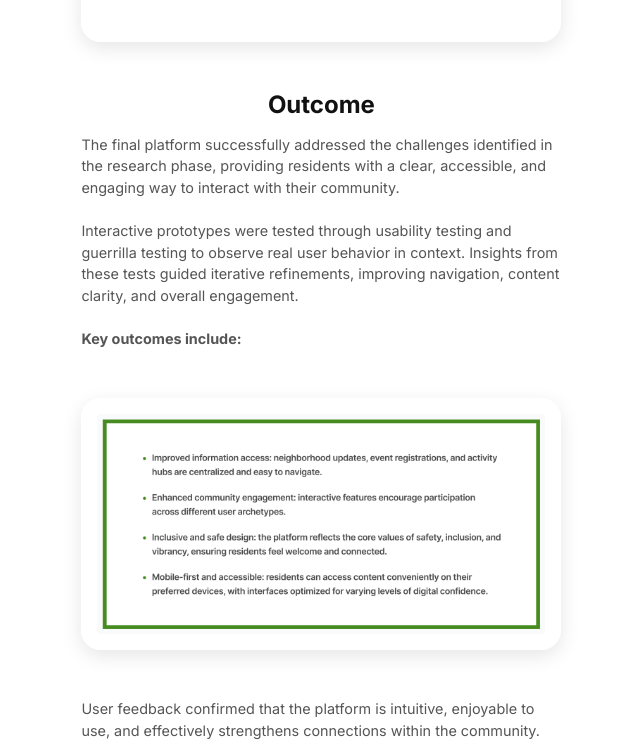
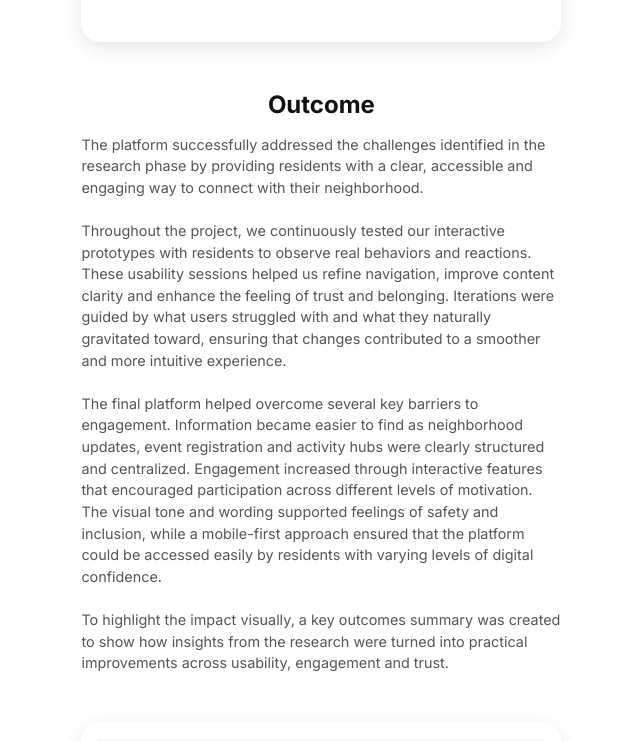
Before and after one commit to desjohnsen/portfolio, a React (Vite) app: page /project/1 in a window 1280 px wide. Shown: the part 4922-5663 px from the top of the page, without its empty margins (365-1005 px from the left). Built offline with nearby package versions, Linux system fonts and the light colour scheme.

Commit message:
docs: update outcome in Järfällahus case study

```diff
--- a/src/pages/Project1.jsx
+++ b/src/pages/Project1.jsx
@@ -7,7 +7,6 @@ import UserArchetypes from "../assets/images/userarchetypes.jpg";
 import keyConcepts from "../assets/images/keyconcepts.jpg";
 import KeyOutcomes from "../assets/images/Keyoutcomes.png";
 import Quotes from "../assets/images/quotes.png";
-
 import "../styles/ProjectLayout.css";
 
 const Project1 = () => {
@@ -136,20 +135,24 @@ const Project1 = () => {
       <section id="outcome" className="project-content">
         <h2>Outcome</h2>
         <p>
-          The final platform successfully addressed the challenges identified in the research phase, providing residents with a clear, accessible, and engaging way to interact with their community.
+          The platform successfully addressed the challenges identified in the research phase by providing residents with a clear, accessible and engaging way to connect with their neighborhood.
         </p>
         <p>
-          Interactive prototypes were tested through usability testing and guerrilla testing to observe real user behavior in context. Insights from these tests guided iterative refinements, improving navigation,
-          content clarity, and overall engagement.
+          Throughout the project, we continuously tested our interactive prototypes with residents to observe real behaviors and reactions. These usability sessions helped us refine navigation,
+          improve content clarity and enhance the feeling of trust and belonging. Iterations were guided by what users struggled with and what they naturally gravitated toward, ensuring that changes contributed to a smoother and more intuitive experience.
         </p>
         <p>
-          <strong>Key outcomes include:</strong>
+          The final platform helped overcome several key barriers to engagement. Information became easier to find as neighborhood updates, event registration and activity hubs were clearly structured and centralized. Engagement increased through interactive
+          features that encouraged participation across different levels of motivation. The visual tone and wording supported feelings of safety and inclusion, while a mobile-first approach ensured that the platform could be accessed easily by residents with varying levels of digital confidence.
+        </p>
+        <p>
+          To highlight the impact visually, a key outcomes summary was created to show how insights from the research were turned into practical improvements across usability, engagement and trust.
         </p>
         <div className="project-image-wrapper">
           <img src={KeyOutcomes} alt="Key outcomes visual summary" className="project-image" />
         </div>
         <p>
-          User feedback confirmed that the platform is intuitive, enjoyable to use, and effectively strengthens connections within the community.
+          User feedback confirmed that the final platform felt intuitive and enjoyable to use, while remaining closely aligned with the needs of the local community.
         </p>
 
       </section>
```
